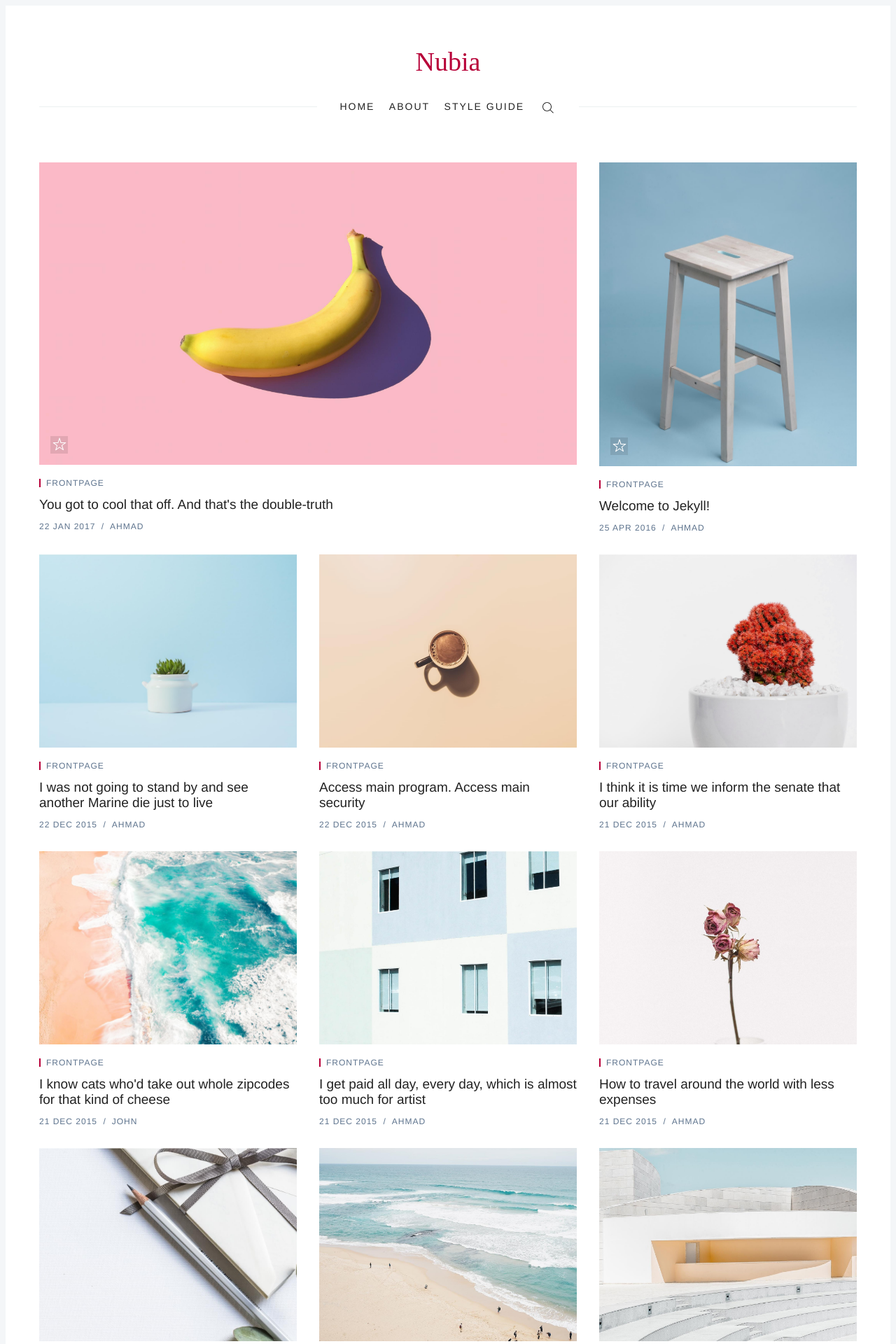
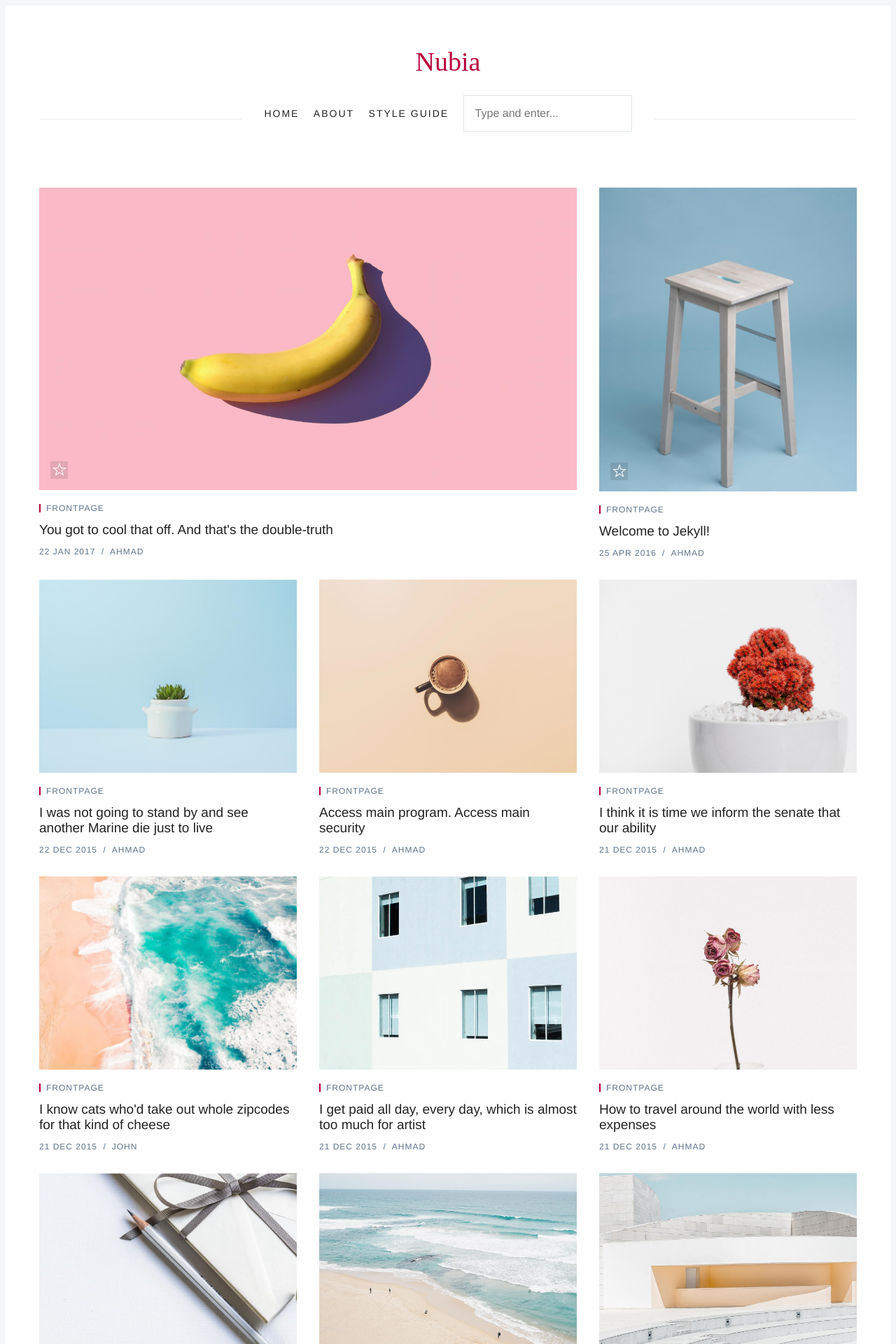
Before and after one commit to olaglam3/sleek, a Jekyll site: the page built from index.html, in a window 1280 px wide. Shown: the top 1920 px of the page at 70% size. Built offline with Jekyll 4.4.1, drawn with Linux system fonts in a browser that asks for light colours; some web fonts are replaced; the list of posts is cut into pages by our own code.

Commit message:
Update header.html

```diff
--- a/_includes/header.html
+++ b/_includes/header.html
@@ -25,9 +25,7 @@
               <ul class='c-nav o-plain-list'>
                 {% include navigation.html %}
                 <li class='c-nav__item'>
-                  <a class='toggle-search-button js-search-toggle' href='#' aria-label='Search'>
-                    <span class='c-nav__icon' data-icon='ei-search' data-size='s'></span>
-                  </a>
+                  {% include search-lunr.html %}
                 </li>
               </ul>
             </nav>
```
